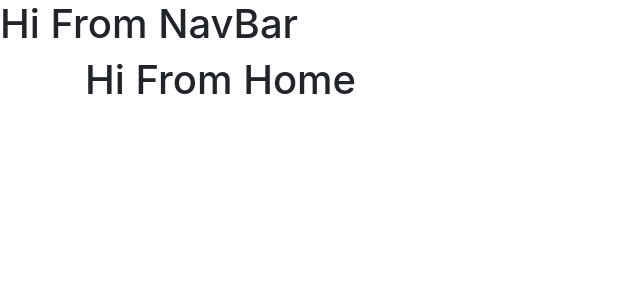
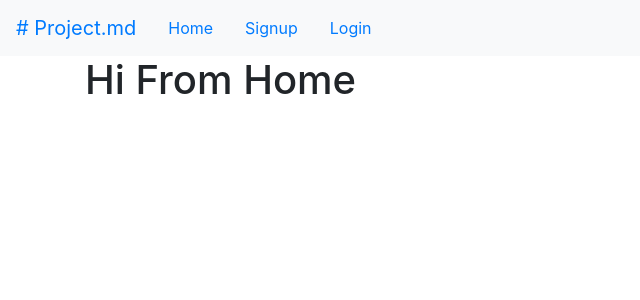
Before and after one commit to danstarns/project.md, a React (Create React App) app in the folder client/: page / in a window 1280 px wide. Shown: the top 300 px of the page, without its empty margins (0-640 px from the left). Built offline with nearby package versions, Linux system fonts and the light colour scheme; no server answers.

Commit message:
feat: add user and default links to navbar

```diff
--- a/client/src/components/NavBar.js
+++ /dev/null
@@ -1,13 +0,0 @@
-import React from "react"
-
-const defaultLinks = ["home"]
-
-const guestLinks = [...defaultLinks, "signup", "login"]
-
-const userLinks = [...defaultLinks, "My Account", "Dashboard", "Logout"]
-
-function NavBar() {
-  return <h1>Hi From NavBar</h1>
-}
-
-export default NavBar
--- /dev/null
+++ b/client/src/components/NavBar/NavBar.js
@@ -0,0 +1,49 @@
+import React, { useContext } from "react"
+import { Navbar, Nav } from "react-bootstrap"
+import { Link } from "react-router-dom"
+import { AuthContext } from "../../contexts/index.js"
+
+const defaultLinks = [["Home", "/"]]
+
+const guestLinks = [...defaultLinks, ["Signup", "/signup"], ["Login", "/login"]]
+
+const userLinks = [
+  ...defaultLinks,
+  ["My Account", "/account"],
+  ["Dashboard", "/dashboard"],
+  ["Logout", "/logout"]
+]
+
+function linkMapper([display, link]) {
+  return (
+    <Nav.Link>
+      <Link to={link}>{display}</Link>
+    </Nav.Link>
+  )
+}
+
+function NavBar() {
+  const { isLoggedIn } = useContext(AuthContext.Context)
+
+  let links
+
+  if (isLoggedIn) {
+    links = userLinks.map(linkMapper)
+  } else {
+    links = guestLinks.map(linkMapper)
+  }
+
+  return (
+    <Navbar bg="light" expand="lg">
+      <Navbar.Brand>
+        <Link to="/" className="title-link">
+          # Project.md
+        </Link>
+      </Navbar.Brand>
+      <Navbar.Toggle aria-controls="basic-navbar-nav" />
+      <Navbar.Collapse id="basic-navbar-nav">{links}</Navbar.Collapse>
+    </Navbar>
+  )
+}
+
+export default NavBar
--- a/client/src/components/index.js
+++ b/client/src/components/index.js
@@ -1,4 +1,4 @@
 import Home from "./Home.js"
-import NavBar from "./NavBar.js"
+import NavBar from "./NavBar/NavBar.js"
 
 export { Home, NavBar }
--- a/client/src/contexts/Auth/index.js
+++ b/client/src/contexts/Auth/index.js
@@ -1,9 +1,9 @@
 import React, { useState } from "react"
 
-const Context = React.createContext()
+const Context = React.createContext({ isLoggedIn: false })
 
 function Provider(props) {
-  const { value, setValue } = useState({})
+  const [value, setValue] = useState({})
 
   return <Context.Provider value={value}>{props.children}</Context.Provider>
 }
```
